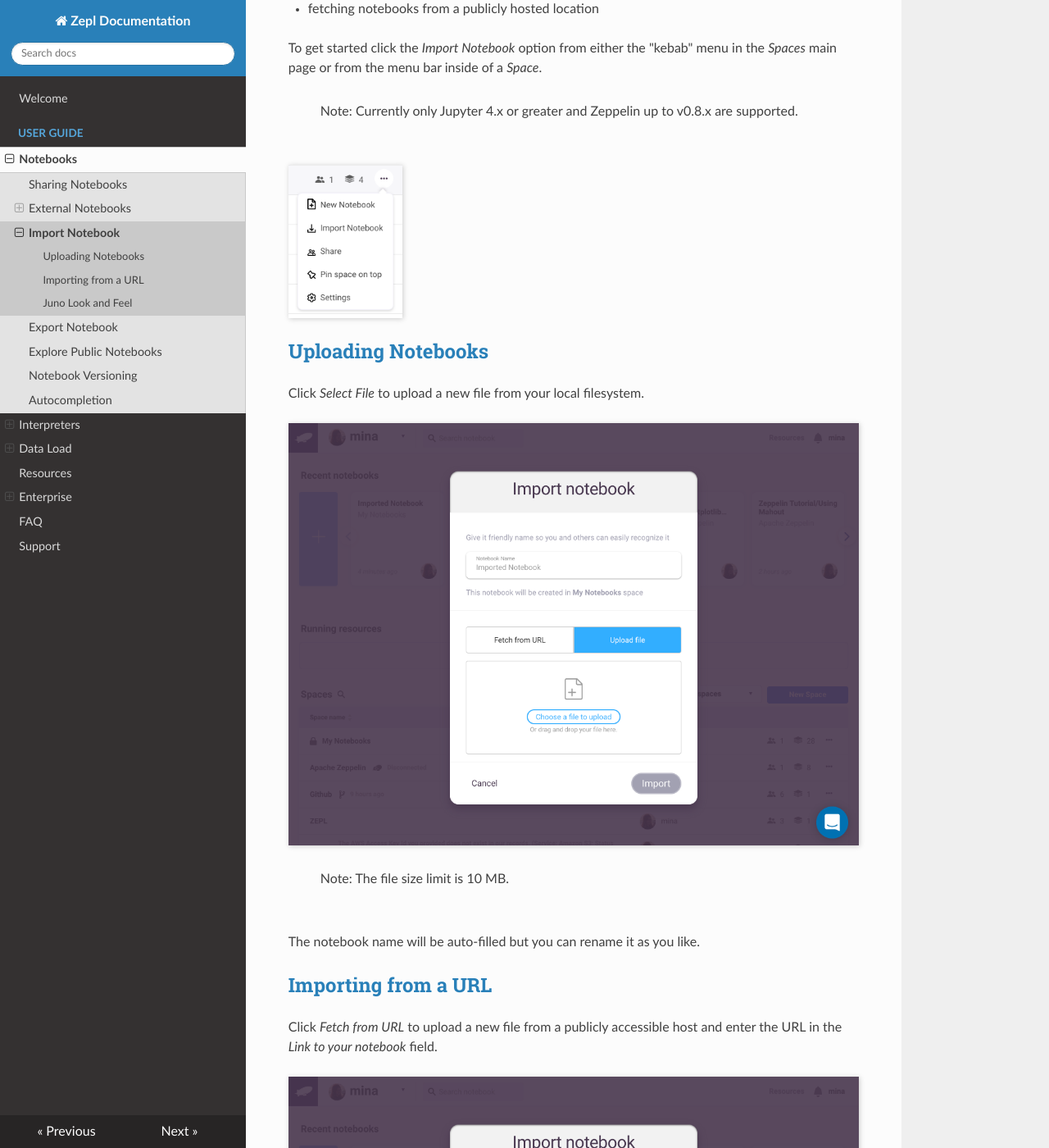
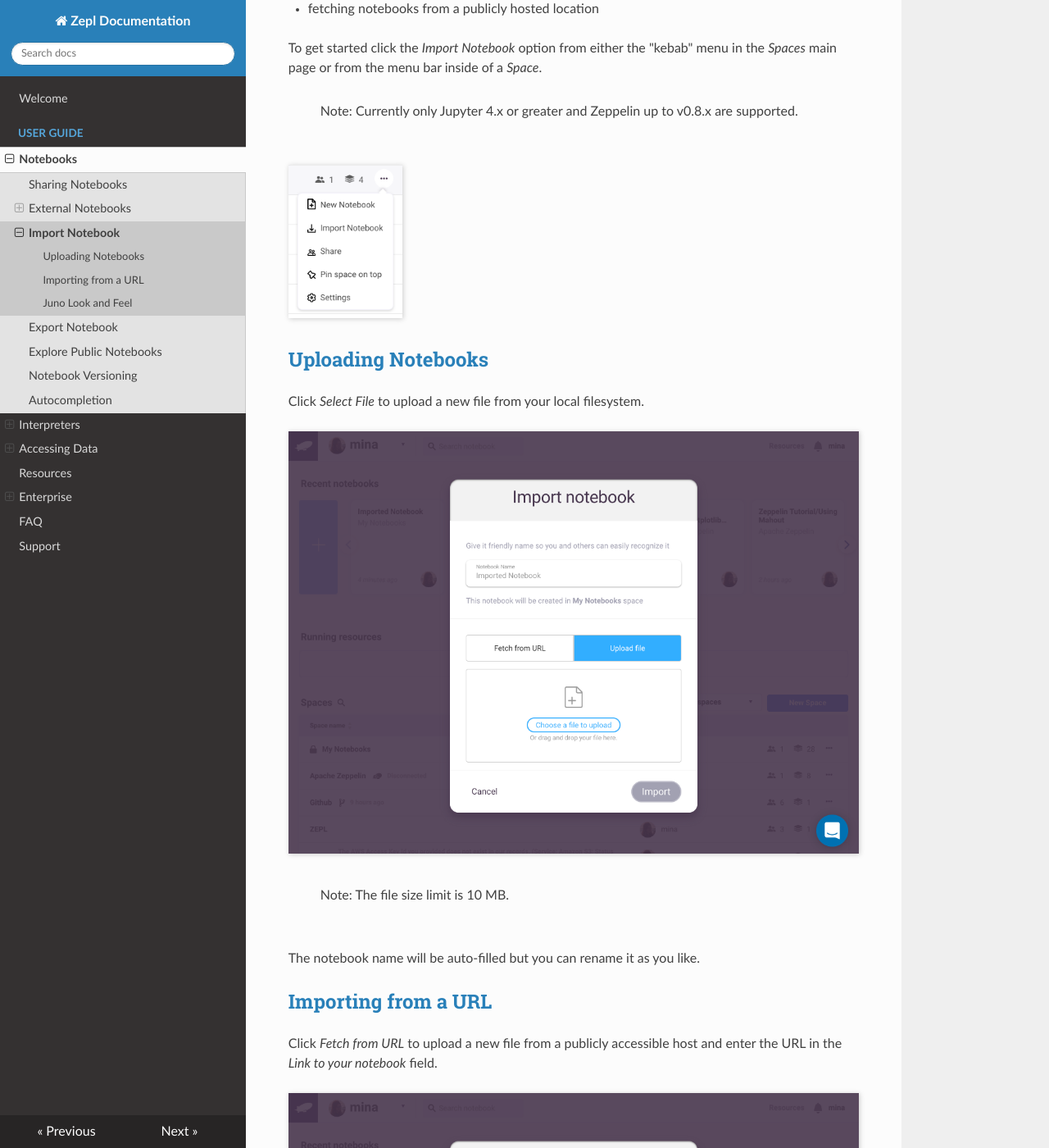
Before and after one commit to ZEPL/zepl-documentation, an MkDocs documentation site: the page built from docs/guide/import_notebook.md, in a window 1280 px wide and 1400 px high, scrolled down 281 px. Shown: the whole window at 82% size. Built offline with MkDocs 1.6.1, drawn with Linux system fonts in a browser that asks for light colours; nearby versions of some CDN libraries.

Commit message:
Address Louis's feedback

```diff
--- a/docs/css/extra.css
+++ b/docs/css/extra.css
@@ -62,26 +62,31 @@
 .img-20 {
   max-width: 20% !important;
   max-height: 20% !important;
+  margin-bottom: 10px;
 }
 
 .img-35 {
   max-width: 35% !important;
   max-height: 35% !important;
+  margin-bottom: 10px;
 }
 
 .img-50 {
   max-width: 50% !important;
   max-height: 50% !important;
+  margin-bottom: 10px;
 }
 
 .img-70 {
   max-width: 70% !important;
   max-height: 70% !important;
+  margin-bottom: 10px;
 }
 
 .img-100 {
   max-width: 100% !important;
   max-height: 100% !important;
+  margin-bottom: 10px;
 }
 
 .concept-img {
--- a/mkdocs.yml
+++ b/mkdocs.yml
@@ -28,7 +28,7 @@
     - JDBC : guide/interpreter/jdbc.md
     - Config : guide/interpreter/config.md
     - Angular: guide/interpreter/angular.md
-  - Data Load:
+  - Accessing Data:
     - Data Sources: guide/datasource/datasource.md
     - Data Source Integrations: guide/datasource/datasource_integration.md
     - Uploading Data: guide/accessing_data.md
```
Also changed, not shown: docs/index.md (+3 -2 lines), docs/img/datasource/snowflake_note.png (added), 1 other file.
